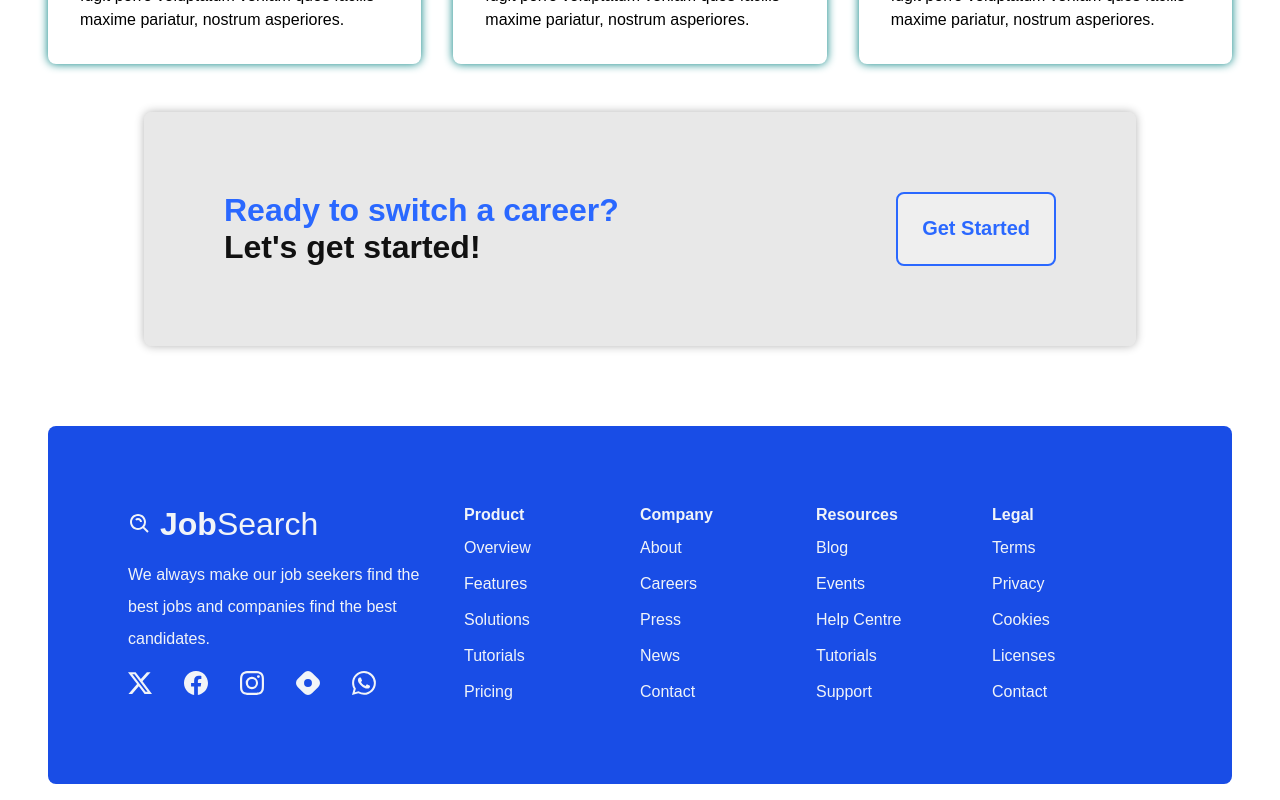
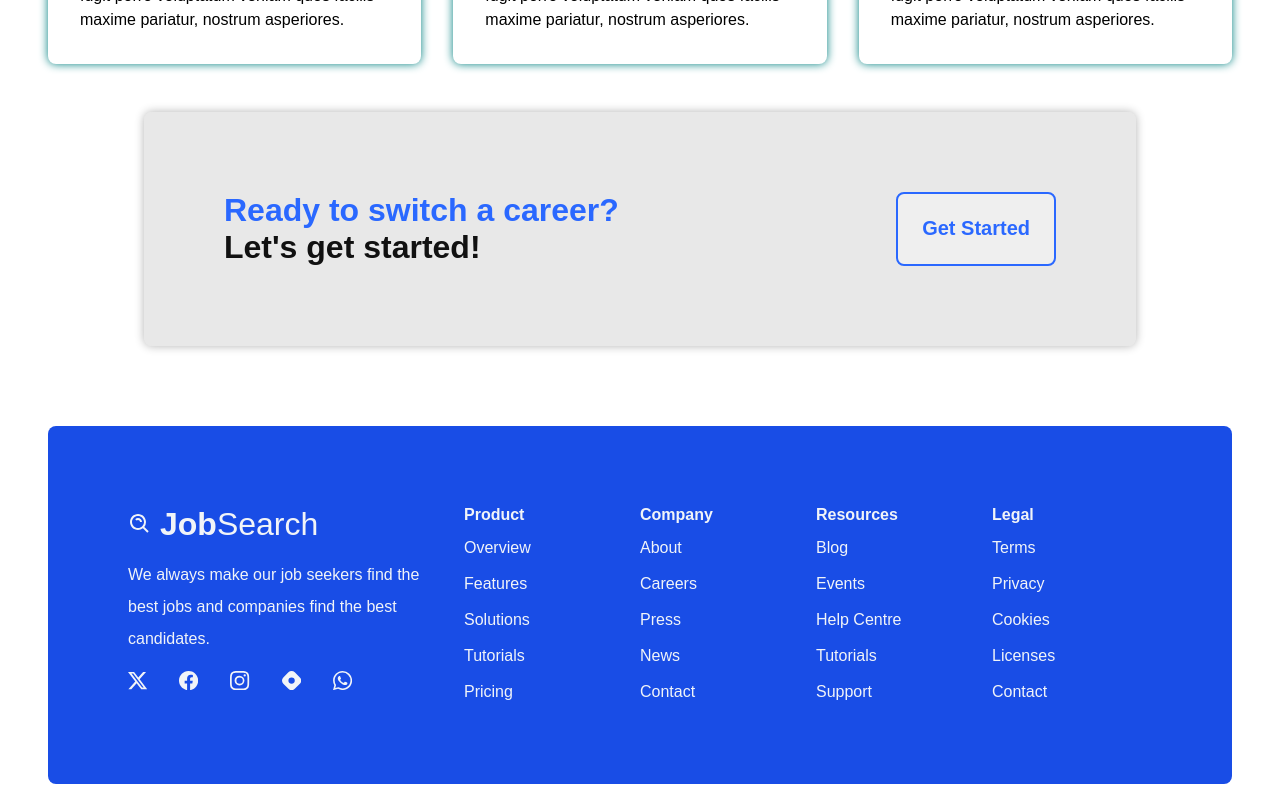
Before and after one commit to octocatblain/codsoft, a React (Create React App) app in the folder jobsearch/: page / in a window 1280 px wide. Shown: the part 2065-2865 px from the top of the page. Built offline with nearby package versions, Linux system fonts and the light colour scheme.

Commit message:
feat: add transformation

```diff
--- a/jobsearch/src/Components/Footer/Footer.css
+++ b/jobsearch/src/Components/Footer/Footer.css
@@ -39,6 +39,14 @@
             display: flex;
             gap: 2rem;
             font-size: 1.5rem;
+            transition: all 500ms ease;
+
+            .icon:hover {
+                text-shadow: 0 0 10px white;
+                color: var(--tertiary-clr-black);
+                transform: translateY(-10px);
+                transition: all 200ms ease;
+            }
         }
     }
 
@@ -73,6 +81,14 @@
 
                 font-weight: 200;
                 line-height: 1.5rem;
+                transition: all 500ms ease;
+            }
+
+            .link:hover{
+                transform: translateX(10px);
+                text-shadow: 0 0 10px white;
+                color: var(--tertiary-clr-black);
+                transition: all 200ms ease;
             }
         }
     }
--- a/jobsearch/src/Components/Footer/Footer.jsx
+++ b/jobsearch/src/Components/Footer/Footer.jsx
@@ -48,11 +48,11 @@ function Footer() {
         </div>
         <p className="text">We always make our job seekers find the best jobs and companies find the best candidates.</p>
         <div className="icons">
-          <BsTwitterX />
-          <BsFacebook />
-          <BsInstagram />
-          <SiHashnode />
-          <BsWhatsapp />
+          <BsTwitterX className="icon"/>
+          <BsFacebook className="icon"/>
+          <BsInstagram className="icon"/>
+          <SiHashnode className="icon"/>
+          <BsWhatsapp className="icon"/>
         </div>
       </div>
       <div className="footer_links">
```
